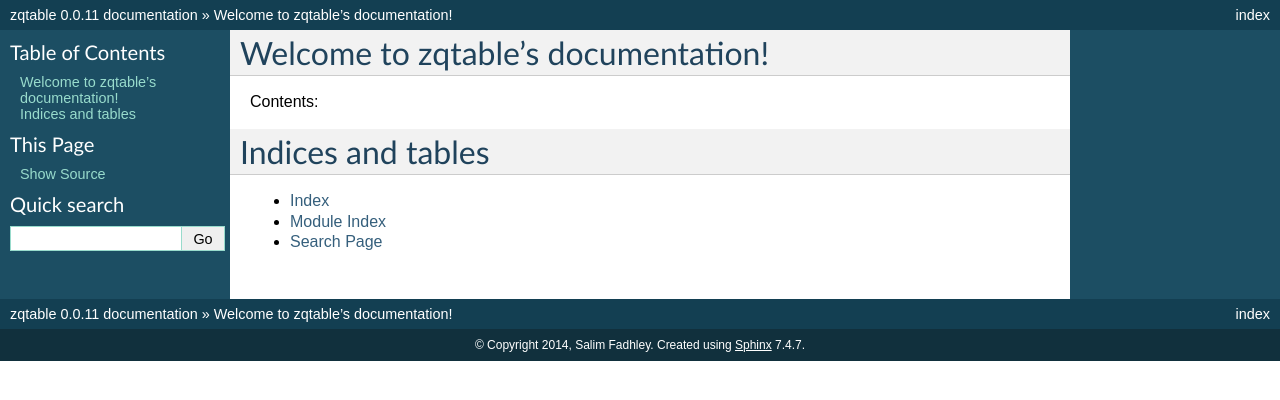
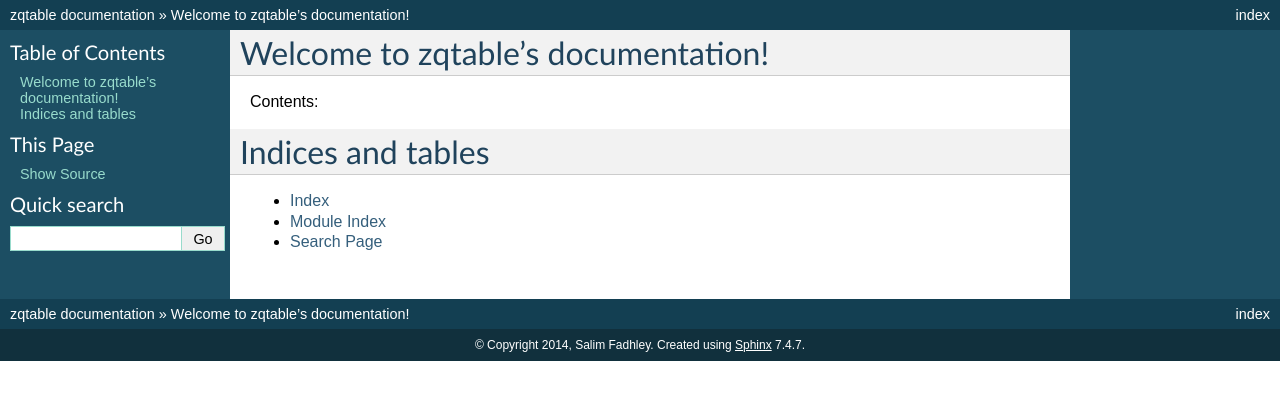
Before and after one commit to salimfadhley/eztable, a Sphinx documentation site: the page built from doc/source/index.rst, in a window 1280 px wide. Shown: the top 400 px of the page. Built offline with Sphinx 7.4.7, drawn with Linux system fonts in a browser that asks for light colours; formulas are drawn with MathJax 3; the version number could not be read and is left out; some of the changed lines change nothing that is shown.

Commit message:
basic doc thing

```diff
--- a/doc/source/conf.py
+++ b/doc/source/conf.py
@@ -14,6 +14,11 @@
 
 import sys
 import os
+import pkg_resources
+import zqtable
+
+dist = pkg_resources.working_set.by_key[zqtable.__name__]
+version = release = dist.version
 
 # If extensions (or modules to document with autodoc) are in another directory,
 # add these directories to sys.path here. If the directory is relative to the
@@ -56,10 +61,6 @@
 # |version| and |release|, also used in various other places throughout the
 # built documents.
 #
-# The short X.Y version.
-version = '0.0.11'
-# The full version, including alpha/beta/rc tags.
-release = '0.0.11'
 
 # The language for content autogenerated by Sphinx. Refer to documentation
 # for a list of supported languages.
```
